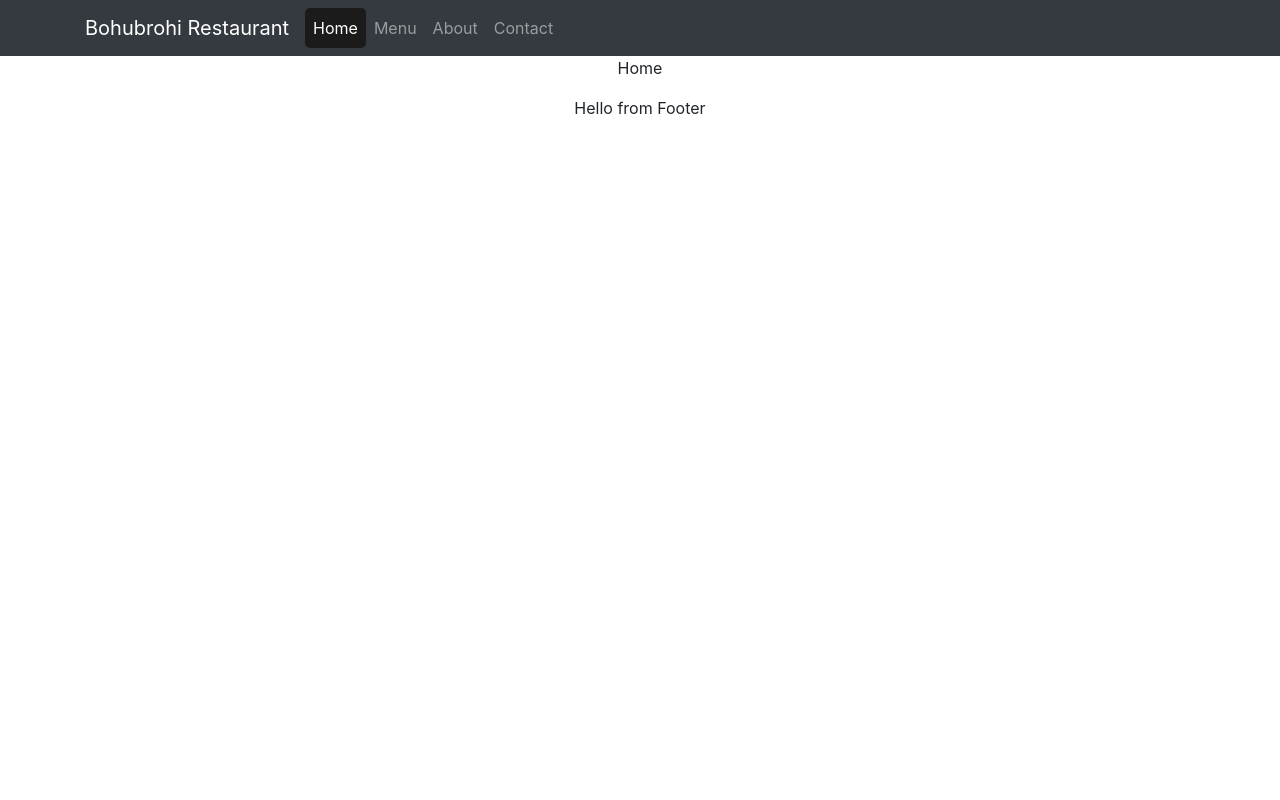
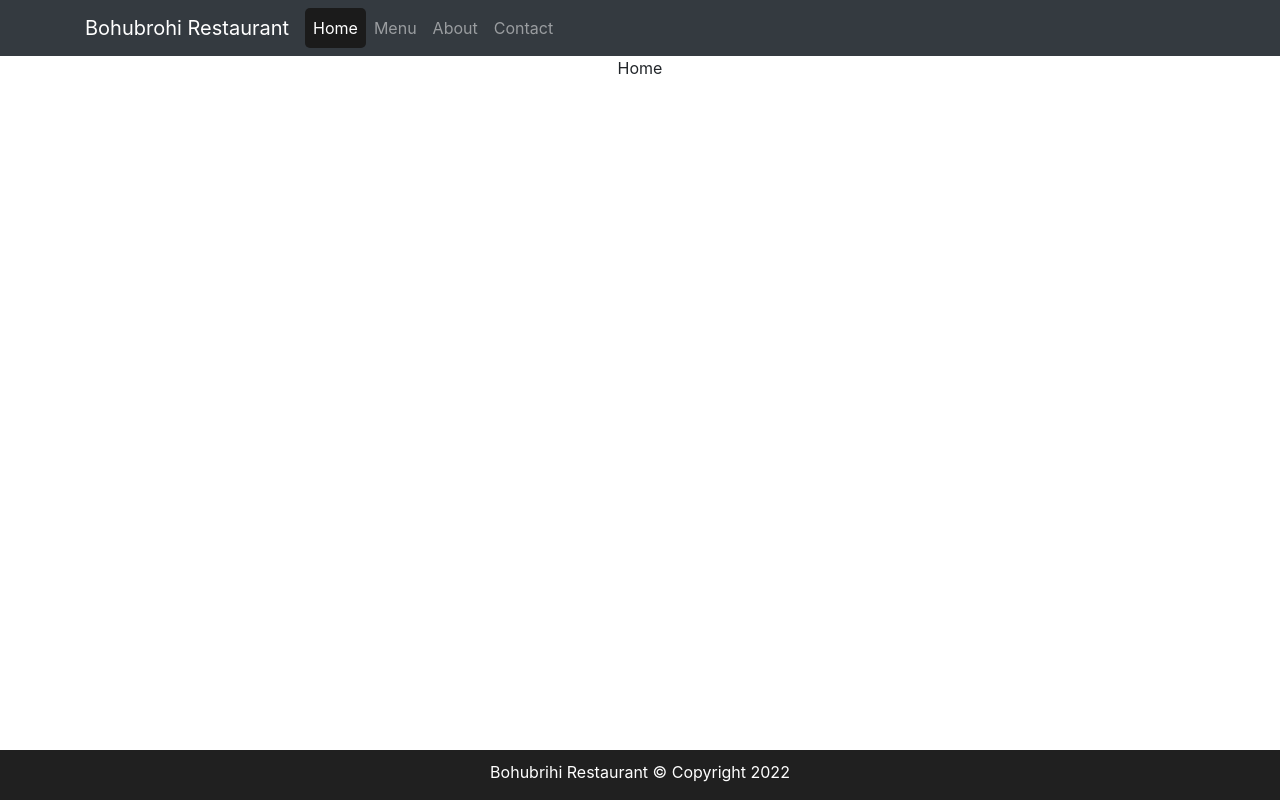
Before and after one commit to Rubrex/restaurant_prac, a React (Create React App) app: page /home in a window 1280 px wide. Built offline with nearby package versions, Linux system fonts and the light colour scheme; the HTML template or start-up script is replaced by a standard one.

Commit message:
added Footer styles & content

```diff
--- a/src/App.css
+++ b/src/App.css
@@ -7,3 +7,18 @@
   color: white;
   background-color: rgb(27, 27, 27);
 }
+
+.footer {
+  background-color: #202020;
+  color: white;
+  margin: 0 auto;
+  padding-top: 10px;
+  position: fixed;
+  bottom: 0;
+  width: 100%;
+}
+/* .row-content {
+  margin: 0 auto;
+  padding: 50px 0px 50px 0px;
+  min-height: 400px;
+} */
--- a/src/components/footer/Footer.js
+++ b/src/components/footer/Footer.js
@@ -1,7 +1,17 @@
 import React from "react";
 
 const Footer = () => {
-  return <div>Hello from Footer</div>;
+  return (
+  <div className="footer">
+    <div className="container">
+      <div className="row justify-content-center">
+        <div className="col-auto">
+          <p>Bohubrihi Restaurant &#169; Copyright 2022</p>
+        </div>
+      </div>
+    </div>
+  </div>
+  )
 };
 
 export default Footer;
```
